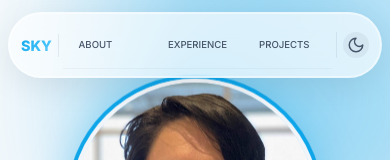
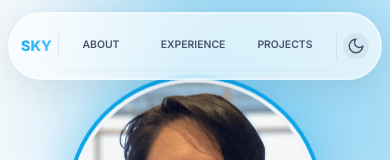
Before and after one commit to 5ky-lark/my-portfolio, a React (Vite) app: page / in a window 390 px wide. Shown: the top 160 px of the page. Built offline with nearby package versions, Linux system fonts and the light colour scheme.

Commit message:
Fix mobile navbar uneven spacing with space-evenly

```diff
--- a/src/index.css
+++ b/src/index.css
@@ -581,16 +581,20 @@ a:hover {
   /* Force mobile links to be visible and inline */
   .navbar-links {
     display: flex !important;
-    gap: 0.25rem;
+    gap: 0;
+    /* Let justify-content handle spacing */
     flex: 1;
-    justify-content: center;
+    justify-content: space-evenly;
+    /* Distribute evenly */
+    align-items: center;
     position: static !important;
     transform: none !important;
     opacity: 1 !important;
     visibility: visible !important;
     background: transparent !important;
     flex-direction: row !important;
-    padding: 0 !important;
+    padding: 0 0.25rem !important;
+    /* Add slight padding on sides */
     box-shadow: none !important;
     width: auto !important;
     height: auto !important;
@@ -598,11 +602,15 @@ a:hover {
   }
 
   .navbar-links a {
-    font-size: 0.6rem;
+    font-size: 0.65rem;
+    /* Slightly larger for readability */
     letter-spacing: 0px;
-    padding: 0.25rem 0.25rem;
+    padding: 0.25rem 0.1rem;
+    /* Reduce side padding of links */
     color: var(--text-secondary);
     white-space: nowrap;
+    text-transform: uppercase;
+    font-weight: 600;
   }
 
   /* Ensure active state doesn't shift things */
```
